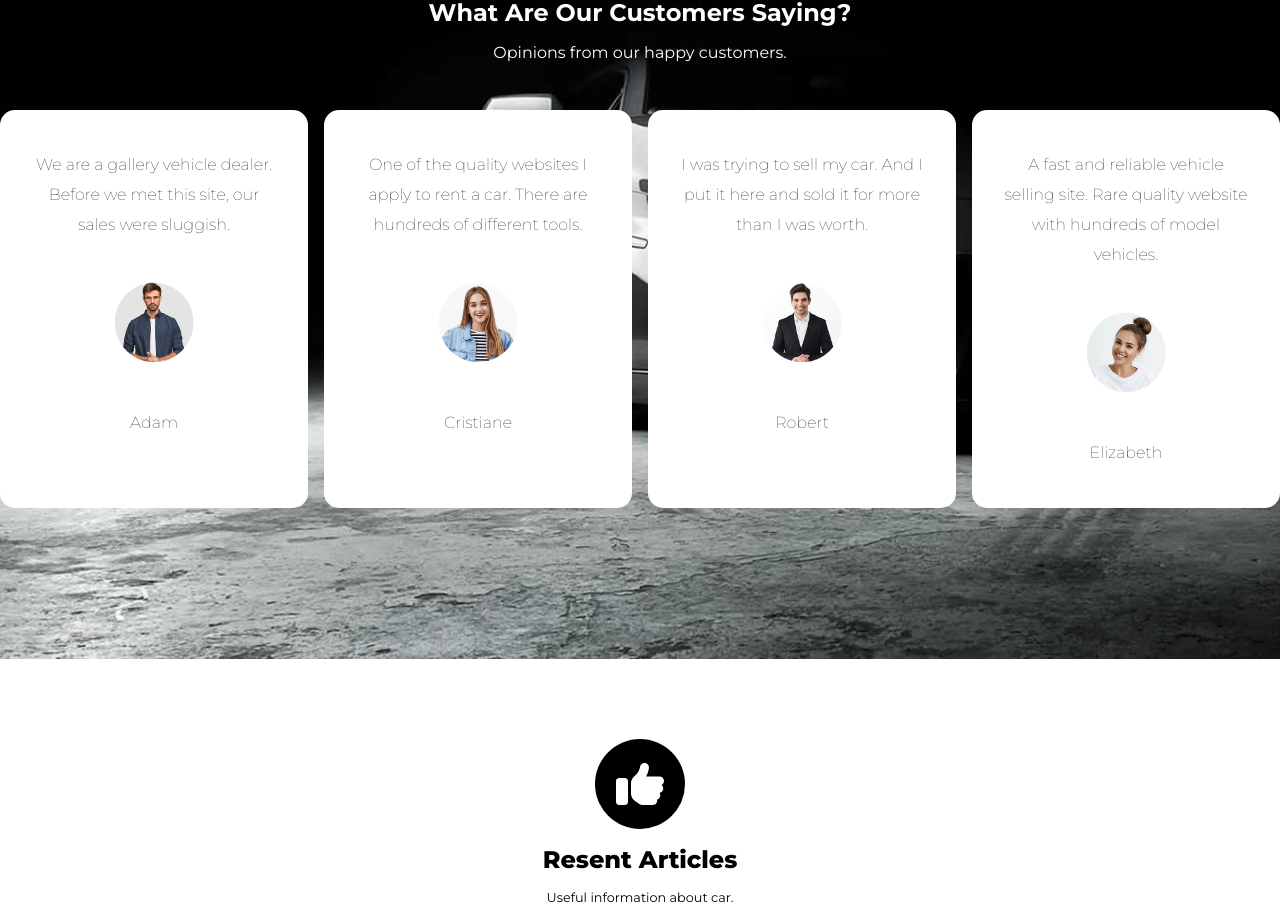
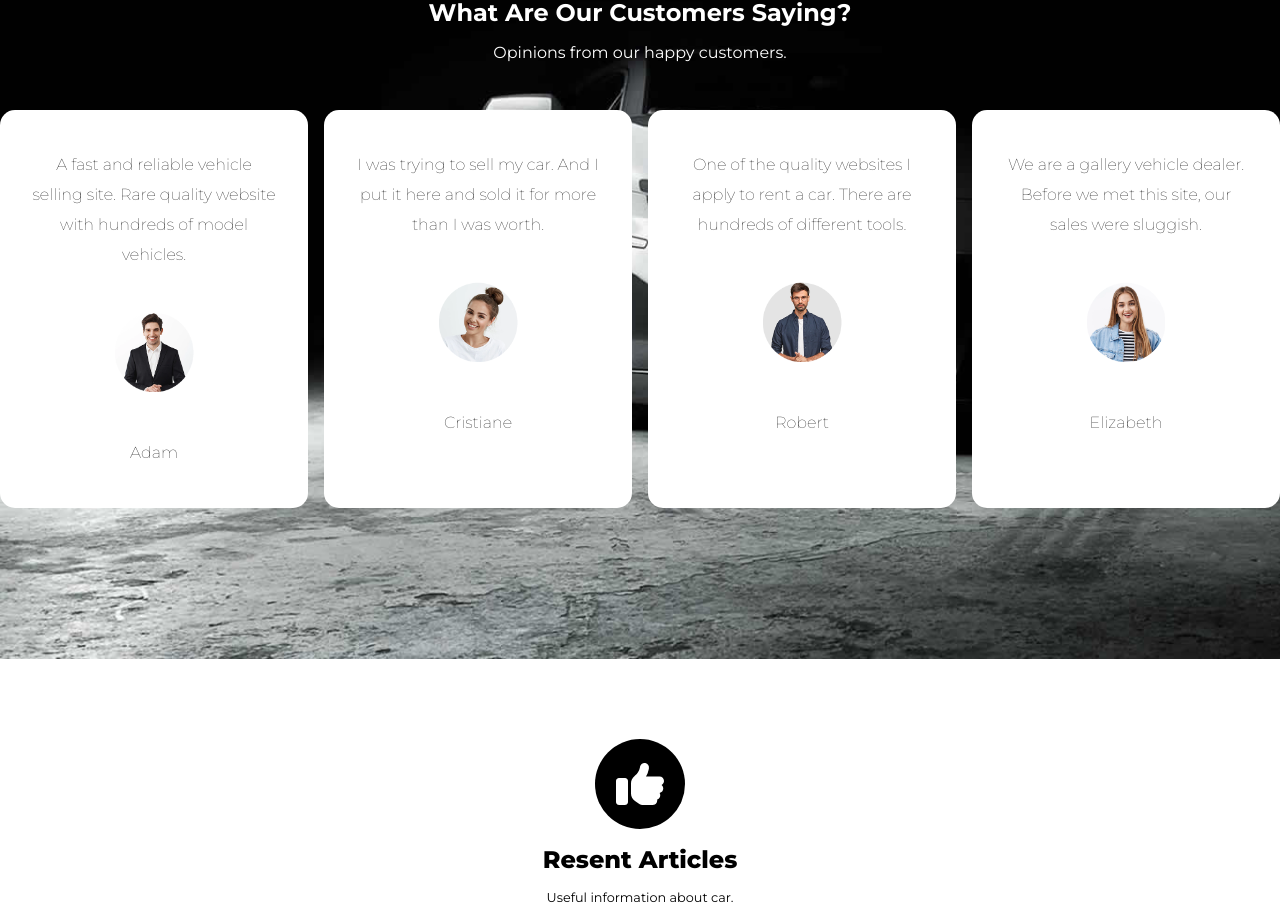
Before and after one commit to Giovanni-Palmitessa/proj-html-vuejs, a Vue app: page / in a window 1280 px wide. Shown: the part 3007-3926 px from the top of the page. Built offline with nearby package versions, Linux system fonts and the light colour scheme.

Commit message:
add option in category select

```diff
--- a/src/components/AppMain.vue
+++ b/src/components/AppMain.vue
@@ -8,6 +8,14 @@ export default {
   data() {
     return {
       activeIndex: 0,
+      arrCategories: [
+        "Cabrio",
+        "Coupe",
+        "Hatchback",
+        "Pick Up",
+        "Sedan",
+        "SUV",
+      ],
       arrJumboImg: [
         {
           jumboImg: "../assets/img/slider-autocar-5.jpg",
@@ -135,6 +143,32 @@ export default {
           customName: "Elizabeth",
         },
       ],
+      arrCustomCard2: [
+        {
+          customComment:
+            "A fast and reliable vehicle selling site. Rare quality website with hundreds of model vehicles.",
+          customImg: "../assets/img/man2.png",
+          customName: "Adam",
+        },
+        {
+          customComment:
+            "I was trying to sell my car. And I put it here and sold it for more than I was worth.",
+          customImg: "../assets/img/testimonial4-1.png",
+          customName: "Cristiane",
+        },
+        {
+          customComment:
+            "One of the quality websites I apply to rent a car. There are hundreds of different tools.",
+          customImg: "../assets/img/man1.png",
+          customName: "Robert",
+        },
+        {
+          customComment:
+            "We are a gallery vehicle dealer. Before we met this site, our sales were sluggish.",
+          customImg: "../assets/img/testimonial2-1.png",
+          customName: "Elizabeth",
+        },
+      ],
       arrResendCar: [
         {
           resendImg: "../assets/img/news-autocar-1-300x180.jpg",
@@ -234,6 +268,13 @@ export default {
 
           <select>
             <option value="">All Categories</option>
+            <option
+              v-for="category in arrCategories"
+              :key="category"
+              :value="category"
+            >
+              {{ category }}
+            </option>
           </select>
 
           <select>
@@ -362,17 +403,15 @@ export default {
           <p>Opinions from our happy customers.</p>
         </div>
 
-        <!-- DA QUI GIUSTO LE CARD -->
         <div class="customCards">
           <CustomersCard
-            v-for="customCard in arrCustomCard"
+            v-for="customCard in arrCustomCard2"
             :key="customCard.customName"
             :comment="customCard.customComment"
             :name="customCard.customName"
             :image="getImagePath(customCard.customImg)"
           />
         </div>
-        <!-- A QUI GIUSTO LE CARD -->
       </div>
     </section>
     <!-- ARTICOLI MARCHE MACCHINE -->
```
